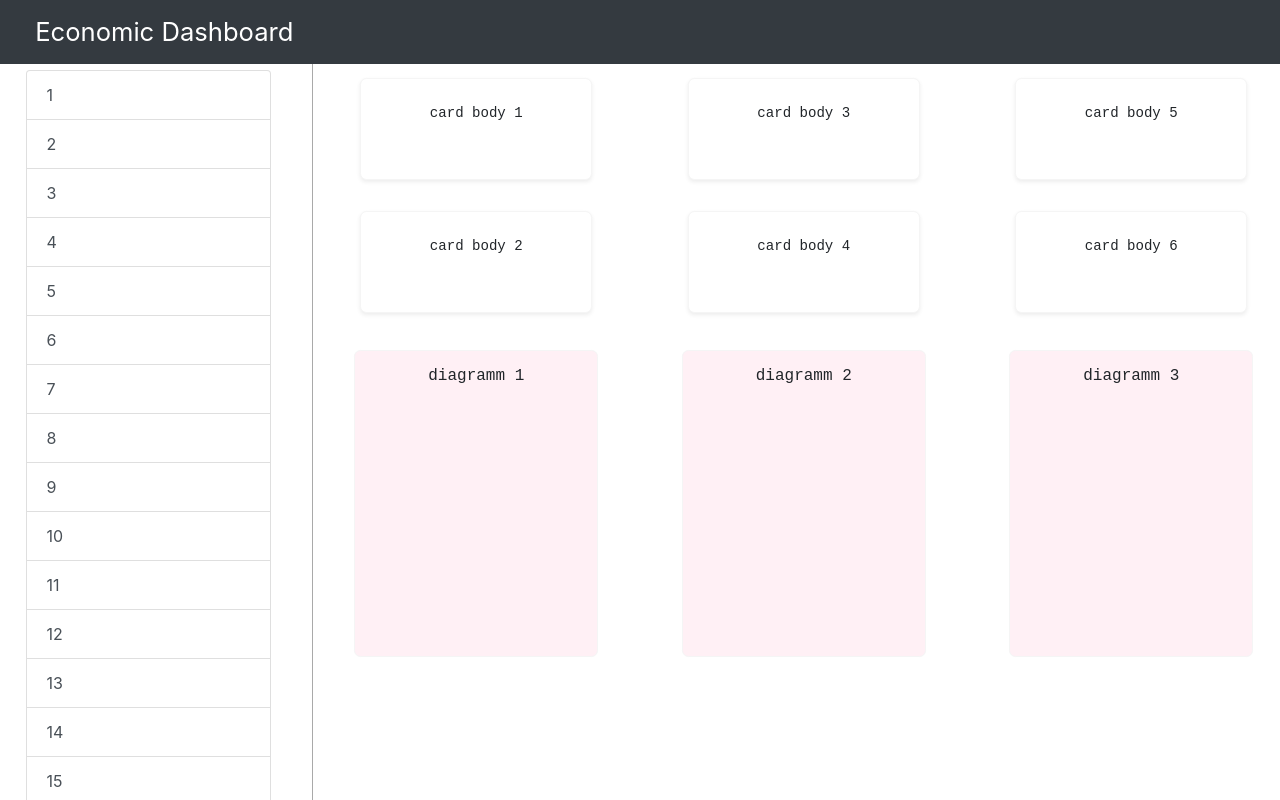
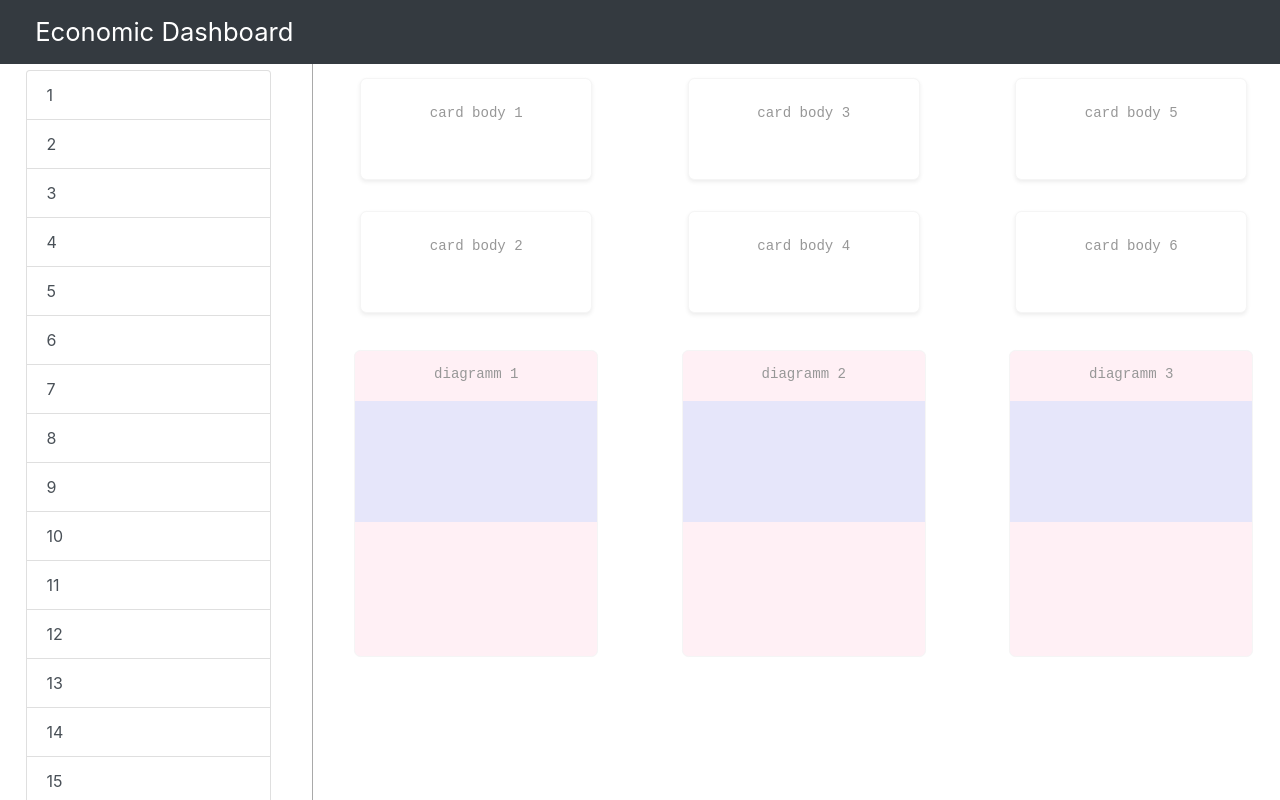
Before and after one commit to SeemannMx/AngularDashboard, an Angular app: page / in a window 1280 px wide. Shown: the top 800 px of the page. Built offline with nearby package versions, Linux system fonts and the light colour scheme.

Commit message:
adjusted font size and color

```diff
--- a/src/app/app.component.css
+++ b/src/app/app.component.css
@@ -52,6 +52,7 @@
   text-align: center;
   font-size: 1.1vw;
   font-family: Courier New, sans-serif;
+  color: #979797;
 
 }
 
@@ -62,8 +63,15 @@
   border: 1px solid whitesmoke;
   border-radius: 0.5vw;
   font-family: Courier New, sans-serif;
+  font-size: 1.1vw;
+  color: #979797;
   text-align: center;
   padding-top: 1vw;
+}
+
+#diagramm1, #diagramm2, #diagramm3 {
+  background-color: lavender;
+  width: 100%;
 }
 
 .footer{
```
